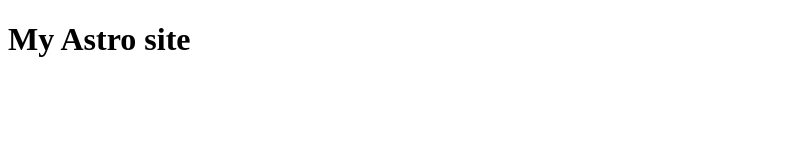
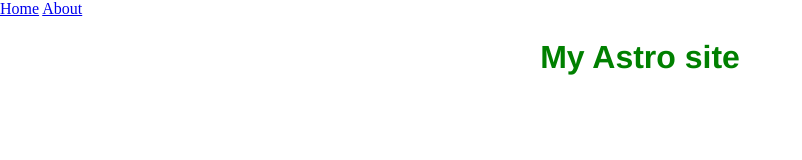
Before and after one commit to Jajajaaaaa/Proyectos_de_comienzo, an Astro site in the folder Using_Astro/: page / in a window 1280 px wide. Shown: the whole page, without its empty margins (0-802 px from the left). Built offline with nearby package versions, Linux system fonts and the light colour scheme; Astro itself is replaced by a stand-in of ours.

Commit message:
New Changes

```diff
--- /dev/null
+++ b/Using_Astro/src/pages/about.astro
@@ -0,0 +1,47 @@
+---
+import Welcome from '../components/Welcome.astro';
+import Layout from '../layouts/Layout.astro';
+
+// Welcome to Astro! Wondering what to do next? Check out the Astro documentation at https://docs.astro.build
+// Don't want to use any of this? Delete everything in this file, the `assets`, `components`, and `layouts` directories, and start fresh.
+---
+<html lang="en">
+  <head>
+	<meta charset="UTF-8" />
+    <link rel="icon" type="img/svg+xml" href='Icon.svg'/>
+	<meta name="viewport" content="width=device-width, initial-scale=1.0" />
+	<meta name ="generator" content= {Astro.generator} >
+	<title>Welcome to Astro</title>
+  </head>
+  <body>
+    <div>
+	<h1>My Astro site</h1>
+    <a href="/">Home</a>
+    <a href="/about/">About</a>
+    </div>
+    <p><strong>About me</strong><hr>
+        Hi, I'm an Astro developer, and I love building fast,
+        modern websites with Astro!; Astro is not my first
+        framework, but it's quickly becoming my favorite.
+    </p>
+  </body>
+  <style>
+    h1 {
+        color: green;
+        text-align: center;
+        font-family:'Franklin Gothic Medium', 'Arial Narrow', Arial, sans-serif;
+    }
+    pre>strong {
+        font-size: 1.3rem;
+        padding-left: 1rem;
+        padding-right: 1rem;
+    }
+    pre{
+        display: block;
+    }
+    @media (max) {
+
+    }
+  </style>
+
+</html>
--- a/Using_Astro/src/pages/index.astro
+++ b/Using_Astro/src/pages/index.astro
@@ -11,10 +11,24 @@ import Layout from '../layouts/Layout.astro';
 	<link rel="icon" href='Icon.svg'/>
 	<meta name="viewport" content="width=device-width, initial-scale=1.0" />
 	<meta name ="generator" content={Astro.generator}>
-	<title>Welcome to Astro</title>
+	<title>HomePage</title>
+	<a href="/">Home</a>
+    <a href="/about/">About</a>
   </head>
   <body>
 	<h1>My Astro site</h1>
   </body>
+  <style>
+	h1 {
+		color: green;
+		text-align: center;
+		font-family:'Franklin Gothic Medium', 'Arial Narrow', Arial, sans-serif;
+	}
+	body {
+	margin: 0;
+	width: 100%;
+	height: 100%;
+	}
+  </style>
 
 </html>
```
